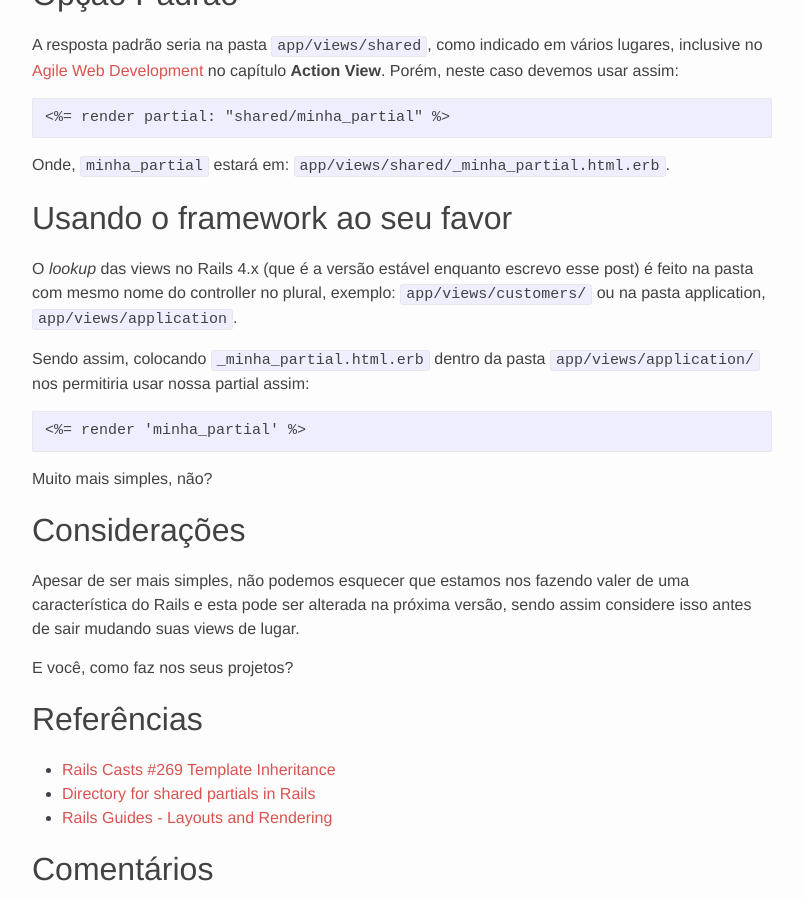
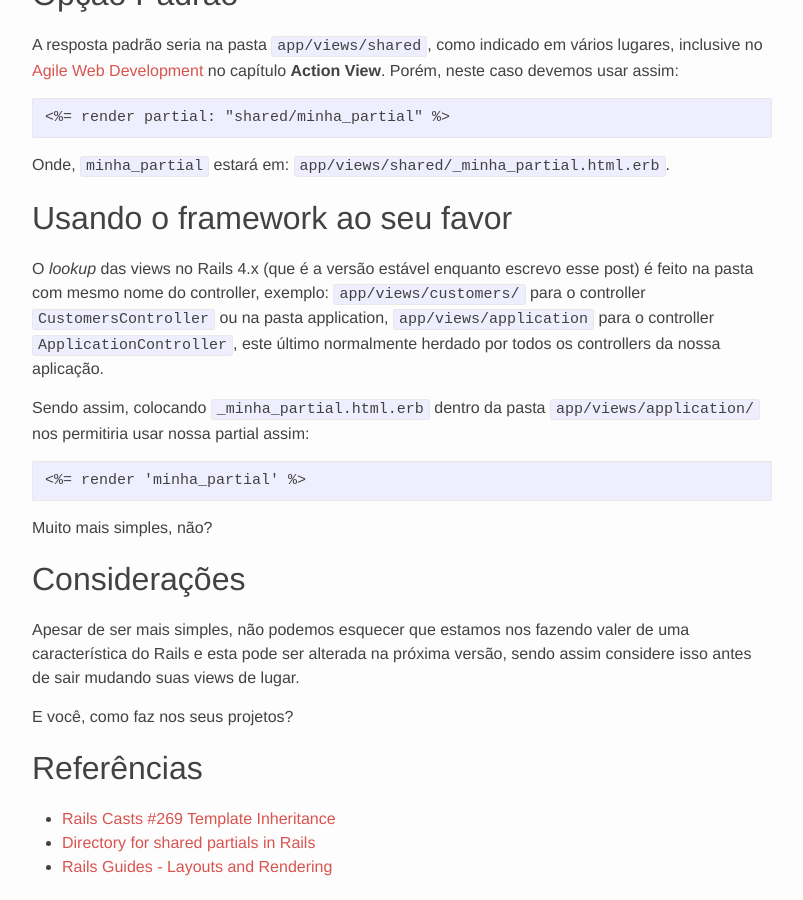
Before and after one commit to campuscode/campuscode.github.io, a Jekyll site: the page built from _posts/2016-05-03-compartilhando_views.md, in a window 1280 px wide and 900 px high, scrolled down 454 px. Shown: the whole window, without its empty margins (238-1041 px from the left). Built offline with Jekyll 4.4.1, drawn with Linux system fonts in a browser that asks for light colours; comment, search, counter and statistics services are not loaded.

Commit message:
Review compartilhando view

```diff
--- a/_posts/2016-05-03-compartilhando_views.md
+++ b/_posts/2016-05-03-compartilhando_views.md
@@ -24,8 +24,10 @@ Onde, `minha_partial` estará em: `app/views/shared/_minha_partial.html.erb`.
 ## Usando o framework ao seu favor
 
 O _lookup_ das views no Rails 4.x (que é a versão estável enquanto escrevo esse
-post) é feito na pasta com mesmo nome do controller no plural, exemplo:
-`app/views/customers/` ou na pasta application, `app/views/application`.
+post) é feito na pasta com mesmo nome do controller, exemplo:
+`app/views/customers/` para o controller `CustomersController` ou na pasta
+application, `app/views/application` para o controller `ApplicationController`,
+este último normalmente herdado por todos os controllers da nossa aplicação.
 
 Sendo assim, colocando `_minha_partial.html.erb` dentro da pasta
 `app/views/application/` nos permitiria usar nossa partial assim:
```
